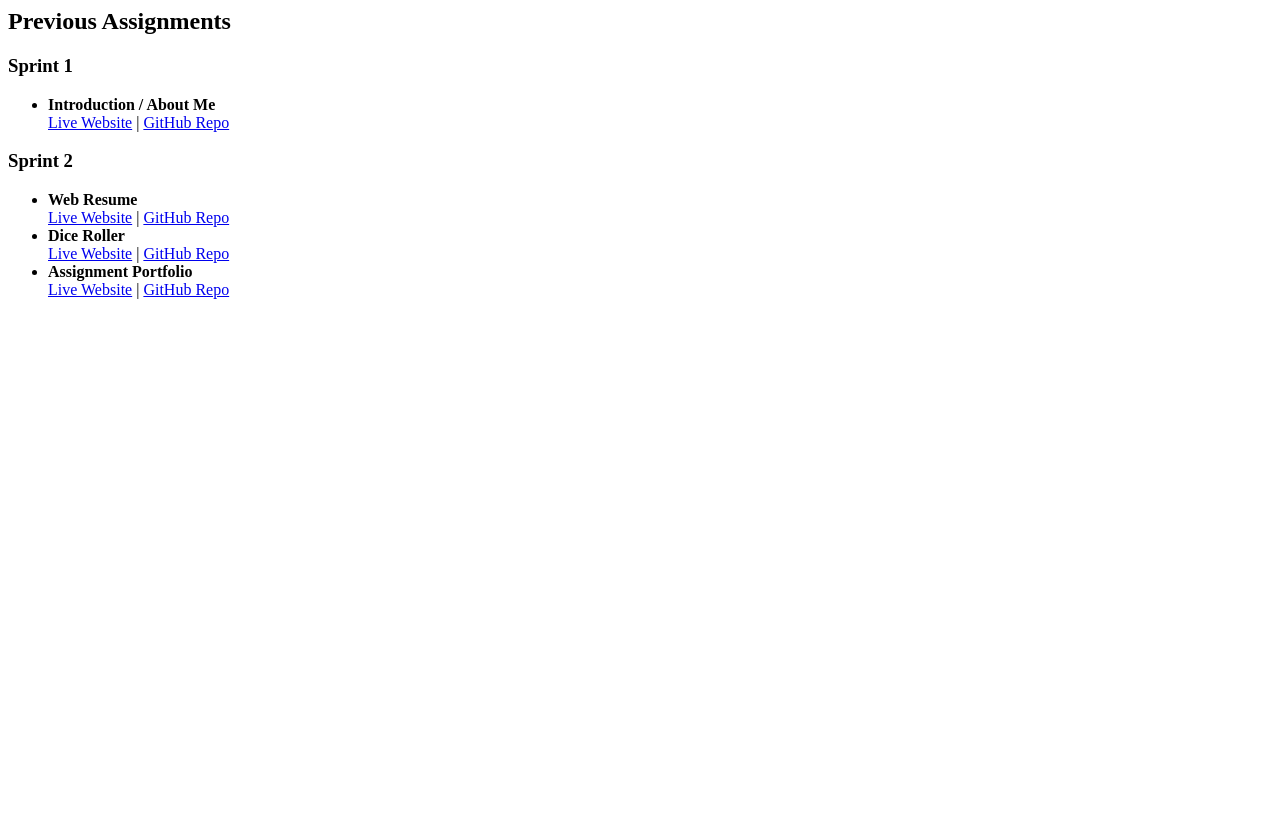
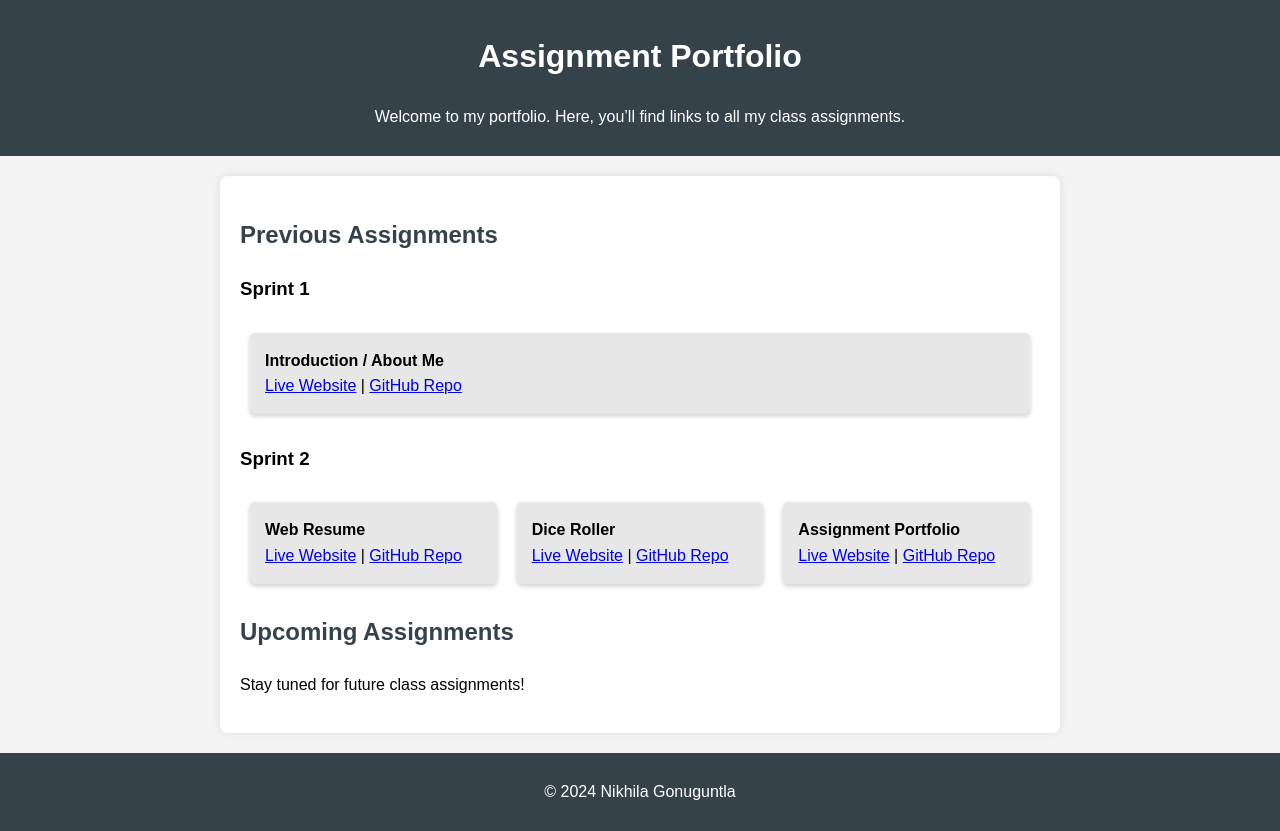
Before and after one commit to nikiGN-07/assignment-portfolio, a plain HTML site: page index.html in a window 1280 px wide. Before the commit the page ends 800 px from the top, so only its background shows below. Drawn offline with Linux system fonts and the light colour scheme.

Commit message:
Update index.html

```diff
--- a/index.html
+++ b/index.html
@@ -1,4 +1,19 @@
-<section class="assignments">
+<!DOCTYPE html>
+<html lang="en">
+<head>
+    <meta charset="UTF-8">
+    <meta name="viewport" content="width=device-width, initial-scale=1.0">
+    <title>Nikhila Gonuguntla - Assignment Portfolio</title>
+    <link rel="stylesheet" href="styles.css">
+</head>
+<body>
+    <header>
+        <h1>Assignment Portfolio</h1>
+        <p>Welcome to my portfolio. Here, you’ll find links to all my class assignments.</p>
+    </header>
+
+    <main>
+    <section class="assignments">
     <h2>Previous Assignments</h2>
 
     <h3>Sprint 1</h3>
@@ -10,7 +25,8 @@
             <a href="https://github.com/nikiGN-07/me" target="_blank">GitHub Repo</a>
         </li>
     </ul>
-
+</section>
+<section class="current-assignments">
     <h3>Sprint 2</h3>
     <ul>
         <li>
@@ -33,3 +49,16 @@
         </li>
     </ul>
 </section>
+
+
+        <section class="upcoming-assignments">
+            <h2>Upcoming Assignments</h2>
+            <p>Stay tuned for future class assignments!</p>
+        </section>
+    </main>
+
+    <footer>
+        <p>&copy; 2024 Nikhila Gonuguntla</p>
+    </footer>
+</body>
+</html>
```
